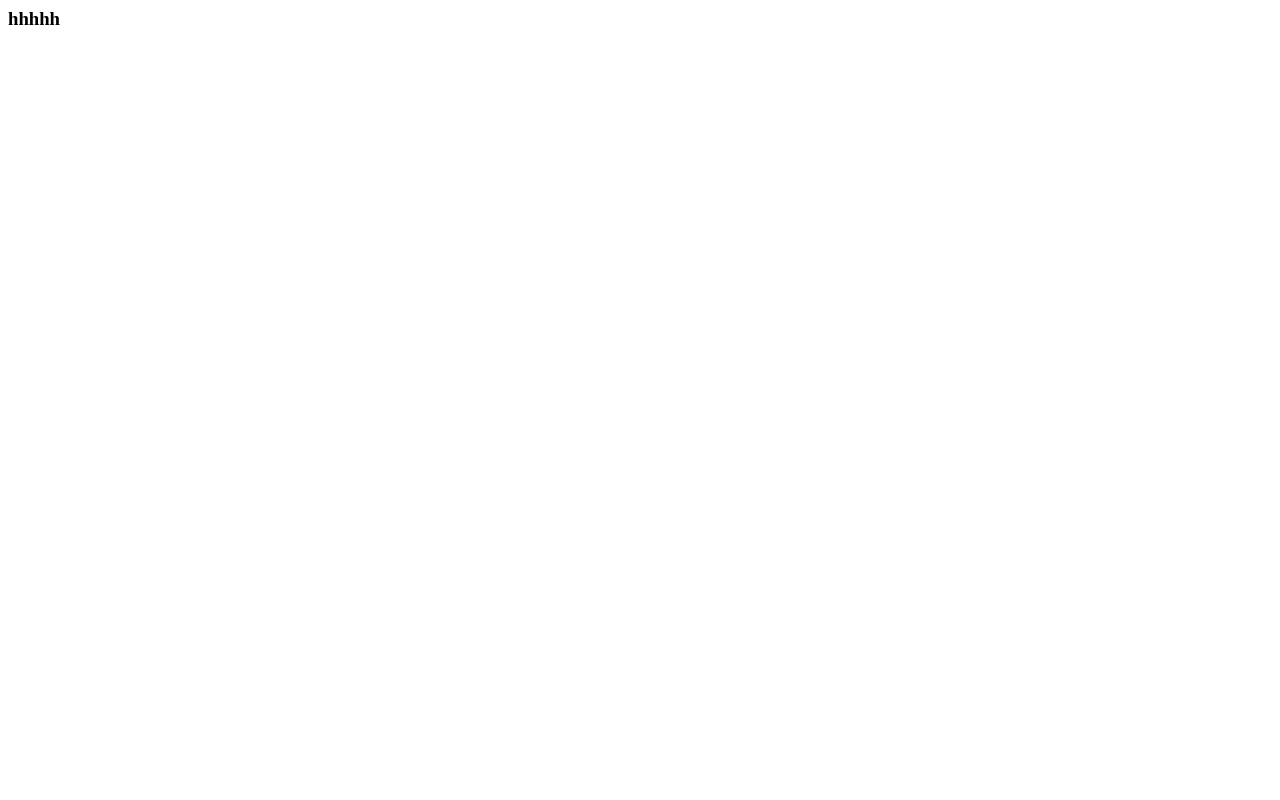
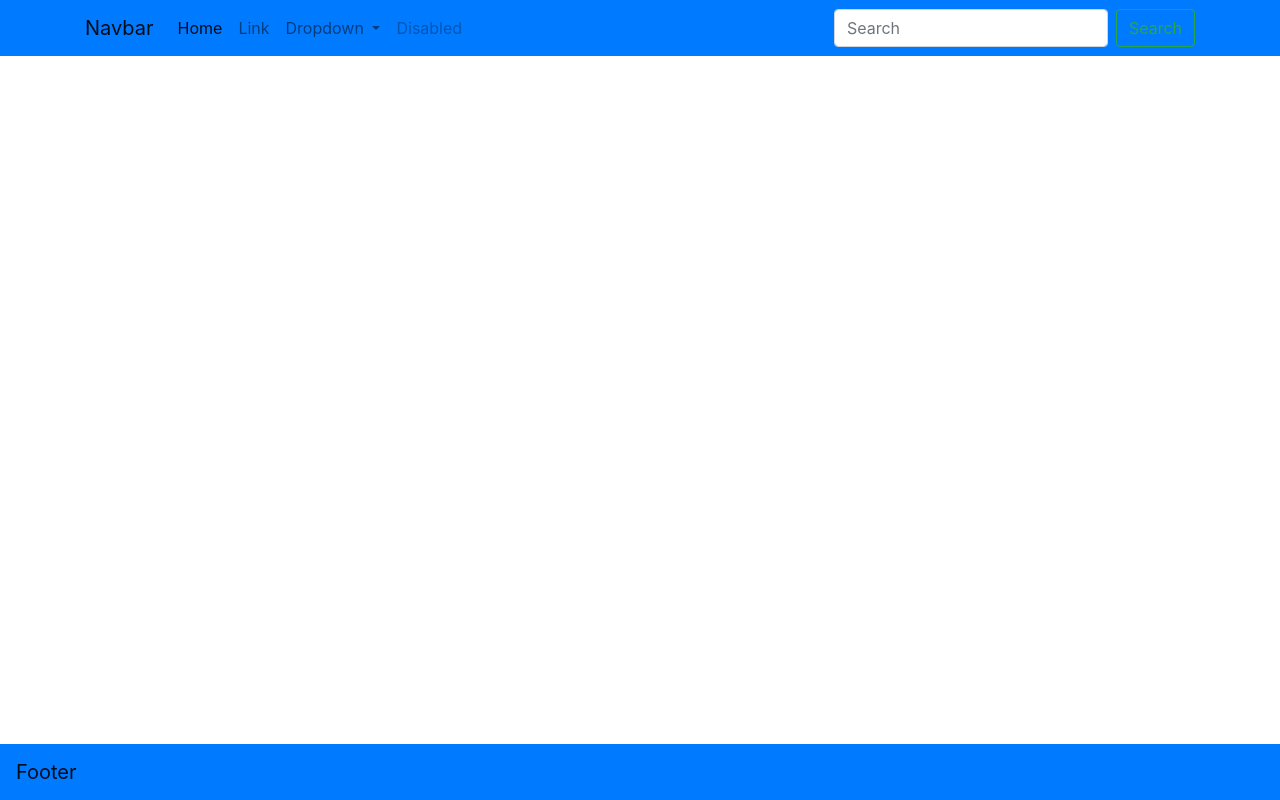
Before and after one commit to Trinityrace/galla, a Django app: page / in a window 1280 px wide. Before the commit the page is almost empty. Run offline with Django 3.2, Linux system fonts and the light colour scheme; some libraries are stand-ins or nearby versions.

Commit message:
html tempalate structure

```diff
--- a/gallery/templates/photo/photo.html
+++ b/gallery/templates/photo/photo.html
@@ -1 +1,63 @@
-<h3>hhhhh</h3>
+<!DOCTYPE html>
+<html lang="en">
+<head>
+  <meta charset="UTF-8">
+
+  <meta name="viewport" content="width=device-width, initial-scale=1.0, shrink-to-fit=no">
+  <link rel="stylesheet" href="https://stackpath.bootstrapcdn.com/bootstrap/4.5.0/css/bootstrap.min.css" integrity="sha384-9aIt2nRpC12Uk9gS9baDl411NQApFmC26EwAOH8WgZl5MYYxFfc+NcPb1dKGj7Sk" crossorigin="anonymous">
+  <title>Document</title>
+</head>
+<body>
+
+
+  <nav class="navbar navbar-expand-lg navbar-light bg-primary">
+    <div class="container">
+    <a class="navbar-brand" href="#">Navbar</a>
+    <button class="navbar-toggler" type="button" data-toggle="collapse" data-target="#navbarSupportedContent" aria-controls="navbarSupportedContent" aria-expanded="false" aria-label="Toggle navigation">
+      <span class="navbar-toggler-icon"></span>
+    </button>
+
+    <div class="collapse navbar-collapse" id="navbarSupportedContent">
+      <ul class="navbar-nav mr-auto">
+        <li class="nav-item active">
+          <a class="nav-link" href="#">Home <span class="sr-only">(current)</span></a>
+        </li>
+        <li class="nav-item">
+          <a class="nav-link" href="#">Link</a>
+        </li>
+        <li class="nav-item dropdown">
+          <a class="nav-link dropdown-toggle" href="#" id="navbarDropdown" role="button" data-toggle="dropdown" aria-haspopup="true" aria-expanded="false">
+            Dropdown
+          </a>
+          <div class="dropdown-menu" aria-labelledby="navbarDropdown">
+            <a class="dropdown-item" href="#">Action</a>
+            <a class="dropdown-item" href="#">Another action</a>
+            <div class="dropdown-divider"></div>
+            <a class="dropdown-item" href="#">Something else here</a>
+          </div>
+        </li>
+        <li class="nav-item">
+          <a class="nav-link disabled" href="#" tabindex="-1" aria-disabled="true">Disabled</a>
+        </li>
+      </ul>
+      <form class="form-inline my-2 my-lg-0">
+        <input class="form-control mr-sm-2" type="search" placeholder="Search" aria-label="Search">
+        <button class="btn btn-outline-success my-2 my-sm-0" type="submit">Search</button>
+      </form>
+    </div>
+  </div>
+  </nav>
+    <div class="content">
+
+
+
+  </div>
+  <nav class="navbar fixed-bottom navbar-light bg-primary">
+    <a class="navbar-brand" href="#">Footer</a>
+  </nav>
+
+  <script src="https://code.jquery.com/jquery-3.5.1.slim.min.js" integrity="sha384-DfXdz2htPH0lsSSs5nCTpuj/zy4C+OGpamoFVy38MVBnE+IbbVYUew+OrCXaRkfj" crossorigin="anonymous"></script>
+  <script src="https://cdn.jsdelivr.net/npm/popper.js@1.16.0/dist/umd/popper.min.js" integrity="sha384-Q6E9RHvbIyZFJoft+2mJbHaEWldlvI9IOYy5n3zV9zzTtmI3UksdQRVvoxMfooAo" crossorigin="anonymous"></script>
+  <script src="https://stackpath.bootstrapcdn.com/bootstrap/4.5.0/js/bootstrap.min.js" integrity="sha384-OgVRvuATP1z7JjHLkuOU7Xw704+h835Lr+6QL9UvYjZE3Ipu6Tp75j7Bh/kR0JKI" crossorigin="anonymous"></script>
+</body>
+</html>
```
